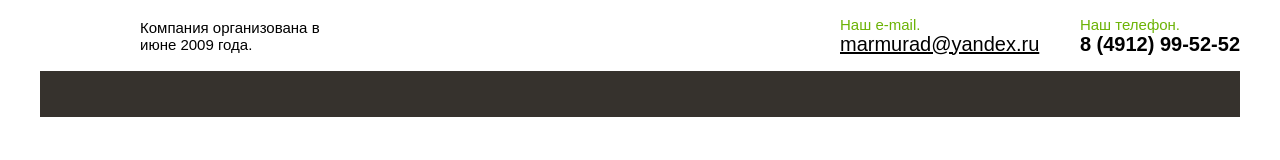
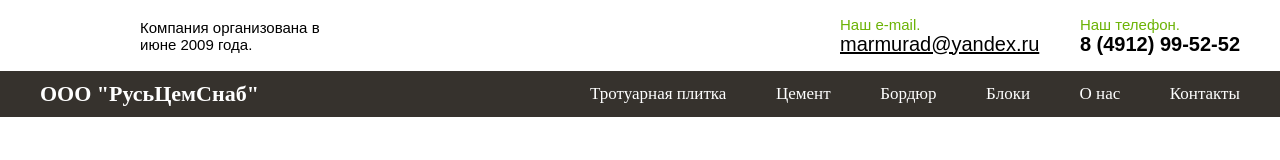
Before and after one commit to AlexPenkin/Cement-site, a website: page public/index.html in a window 1280 px wide. Drawn offline with Linux system fonts and the light colour scheme.

Commit message:
before pizza :)

```diff
--- a/public/index.html
+++ b/public/index.html
@@ -33,7 +33,17 @@
   </div>
   <div class="menuWrap">
     <div class="menu">
-
+      <div class="companyName">
+        <span>ООО "РусьЦемСнаб"</span>
+      </div>
+      <div class="menuNav">
+        <span>Тротуарная плитка</span>
+        <span>Цемент</span>
+        <span>Бордюр</span>
+        <span>Блоки</span>
+        <span>О нас</span>
+        <span>Контакты</span>
+      </div>
     </div>
   </div>
 
--- a/public/styles/style.css
+++ b/public/styles/style.css
@@ -55,17 +55,41 @@ html, body {
 }
 .ourPhone :last-child {
   color: black;
-
   font-size: 20px;
   font-weight: 700;
 }
 .menuWrap {
   width: 100%;
   height: 46px;
+  background-color: #36322d;
 }
-.menu{
+.menu {
   width: 1200px;
   height: 100%;
   margin: 0 auto;
-  background-color: #36322d;
+  position: relative;
+  display: flex;
+  flex-direction: row;
+  justify-content: space-between;
+  align-items: center;
 }
+.companyName {
+  width: 220px;
+  color: white;
+  font-family: PTSans;
+  font-size: 22px;
+  font-weight: 700;
+}
+.menuNav {
+  width: 650px;
+  height: 100%;
+  display: flex;
+  justify-content: space-between;
+  align-items: center;
+}
+.menuNav span {
+color: white;
+font-family: PTSans;
+font-size: 17px;
+font-weight: 400;
+}
```
